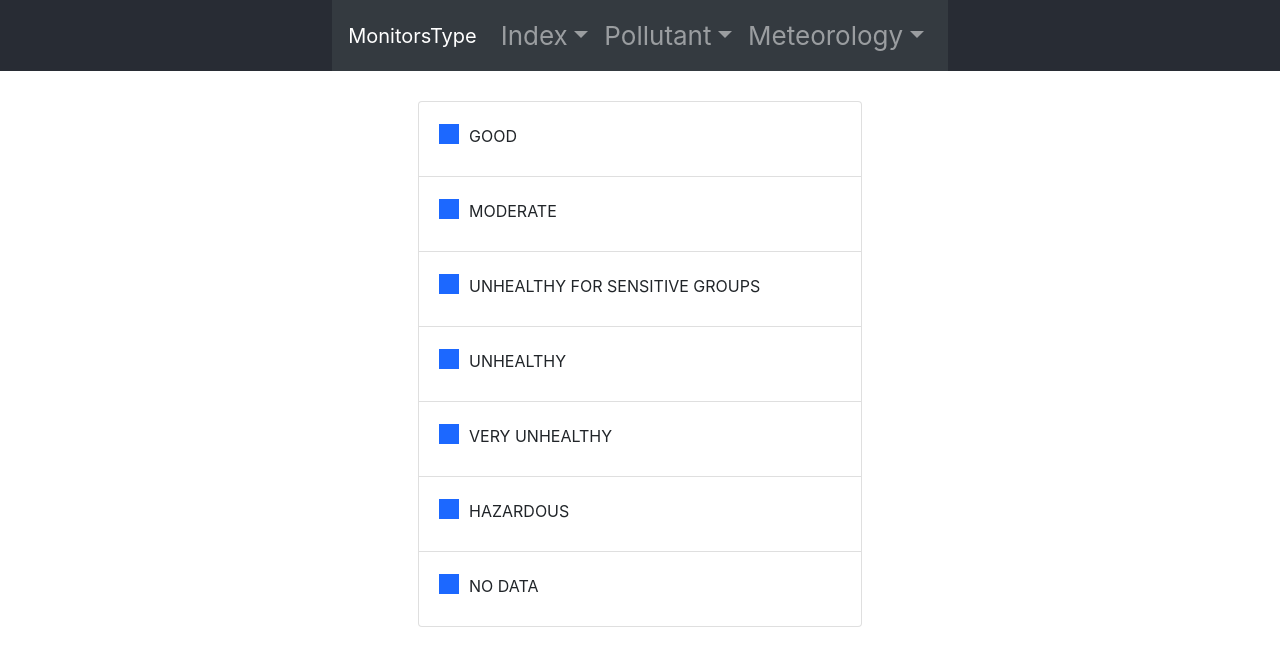
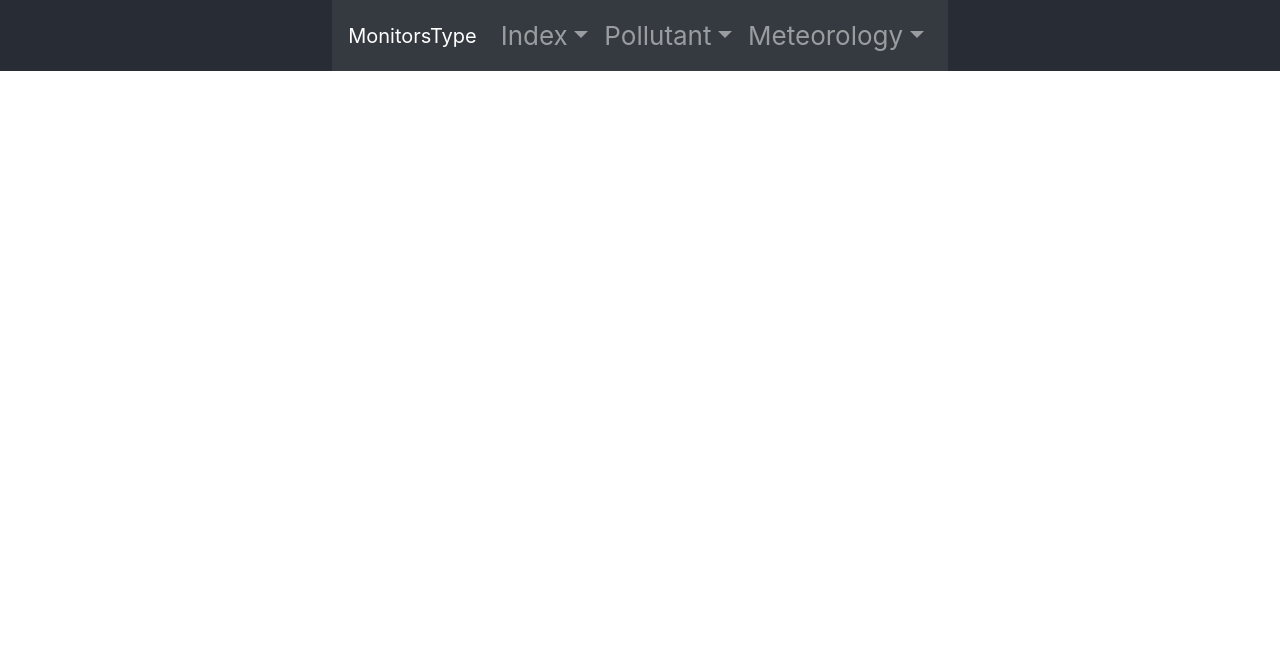
Before and after one commit to OfirSab/Monitors-menu, a React (Create React App) app: page /legend/1 in a window 1280 px wide. Shown: the top 666 px of the page. Built offline with nearby package versions, Linux system fonts and the light colour scheme.

Commit message:
last commit before submission

```diff
--- a/package.json
+++ b/package.json
@@ -8,6 +8,7 @@
     "@testing-library/user-event": "^12.8.3",
     "react": "^17.0.2",
     "react-dom": "^17.0.2",
+    "react-router-dom": "^5.2.0",
     "react-scripts": "4.0.3",
     "web-vitals": "^1.1.1"
   },
--- a/src/App.js
+++ b/src/App.js
@@ -1,15 +1,23 @@
 import './App.css';
+import { BrowserRouter as Router, Switch, Route} from 'react-router-dom'
 import Navbar from './components/Navbar'
 import Legend from './components/Legend'
 function App() {
-  const num = 0;
   return (
+    <Router>
     <div className="App">
       <header className="App-header">
       <Navbar/>
       </header>
-      <Legend legendId={num}/>
+      <Switch>
+        {/* <Route path="/legend/:legendNumber" component={Legend}/> */}
+        <Route exact path="/legend/:legendNumber" render={ props =>(
+              <Legend { ...props }/>
+            )}/>
+      </Switch>
+      {/* <Legend legendId={num}/> */}
     </div>
+    </Router>
   );
 }
 
--- a/src/components/Item.js
+++ b/src/components/Item.js
@@ -1,18 +1,23 @@
 import React from 'react'
+import {Link} from 'react-router-dom'
 
-const Item = ({name,monitors}) => {
+
+const Item = ({name,monitors,legendNumber}) => {
     const [isOpen, setOpen] = React.useState(false)
-
     const openNav = () =>{
         setOpen(!isOpen)
     }
+    console.log("legend from item: "+legendNumber);
     return (
         <li className="nav-item dropdown" onClick={() => openNav()}>
         <a className="nav-link dropdown-toggle" href="#" id="navbarDropdown" role="button" data-toggle="dropdown">{name}</a>
         <div className="dropdown-menu" aria-labelledby="navbarDropdown">
-            {isOpen && monitors.map((monitor,index)=>{
+            { monitors.map((monitor,index)=>{
                 return(
-                    <a className="dropdown-item" key={index} href="#">{monitor.Name}</a>
+                    // <a className="dropdown-item" onClick={()=>console.log(monitor.Name)} key={index} href="#">{monitor.Name}</a>
+                    <Link to={`/legend/${legendNumber}`} className="dropdown-item" key={index}>
+                        {monitor.Name}
+                    </Link>
                 )
             })}
         </div>
--- a/src/components/Legend.js
+++ b/src/components/Legend.js
@@ -2,36 +2,49 @@ import React, { Component , Fragment } from "react";
 import { NavItems } from '../data/Data'
 
 class Legend extends Component {
+    componentDidMount() {
+        console.log(this.props.match.params.legendNumber);
+
+    }
+    componentDidUpdate(){
+            if(this.state.legendNumber != this.props.match.params.legendNumber){
+                console.log("change from:" + this.state.legendNumber + "to: " + this.props.match.params.legendNumber);
+                this.state.legendNumber = this.props.match.params.legendNumber;
+
+            }
+    }
     state = {
-        tags: []
+        tags: [],
+        colors:[],
+        legendNumber: null,
     }
 
+
     render(){
+        const { tags, colors, legendNumber} = this.state
+        console.log("legent from legend: " +legendNumber);
         NavItems.Legends.map((legend)=>{
-            if(legend.Id == this.props.legendId){
+            if(legend.Id == legendNumber){
                 legend.tags.map((tag,index)=>{
-                    this.state.tags.push(tag.Label)
-                    console.log(tag.Label);
-                    <li key={index}>{tag.Label}</li>;
+                    tags.push(tag.Label)
+                    colors.push({backgroundColor:tag.Color})
                 })
 
             }
             })
-            console.log("tags:"+this.state.tags);
-        console.log(this.props.legendId);
         return (
-          <div className="container">
+         (legendNumber && <div className="container">
                 <ul className="list-group">
-              {this.state.tags.map((tag,index) => (
+              {tags.map((tag,index) => (
                 <li key={index} className="list-group-item">
                     <div className="tag">
-                        <div className="tag-color"/>
+                        <div className="tag-color" style={ colors[index] } />
                         <p>{tag}</p>
                     </div>
                 </li>
               ))}
             </ul>
-          </div>
+          </div>)
         )
       }
 
--- a/src/components/Navbar.js
+++ b/src/components/Navbar.js
@@ -21,7 +21,7 @@ const Navbar = () => {
                                 monitors.push(i)
                                 }
                             })
-                        return <Item key={index} name={NavItems.MonitorType[index].Name} monitors={monitors}/>
+                        return <Item key={index} name={NavItems.MonitorType[index].Name} monitors={monitors} legendNumber={NavItems.MonitorType[index].LegentId}/>
                         })}
                     </ul>
                 </div>
```
Also changed, not shown: src/data/Data.js (+0 -32 lines), 1 other file (tests, documents, lock files or other folders).
